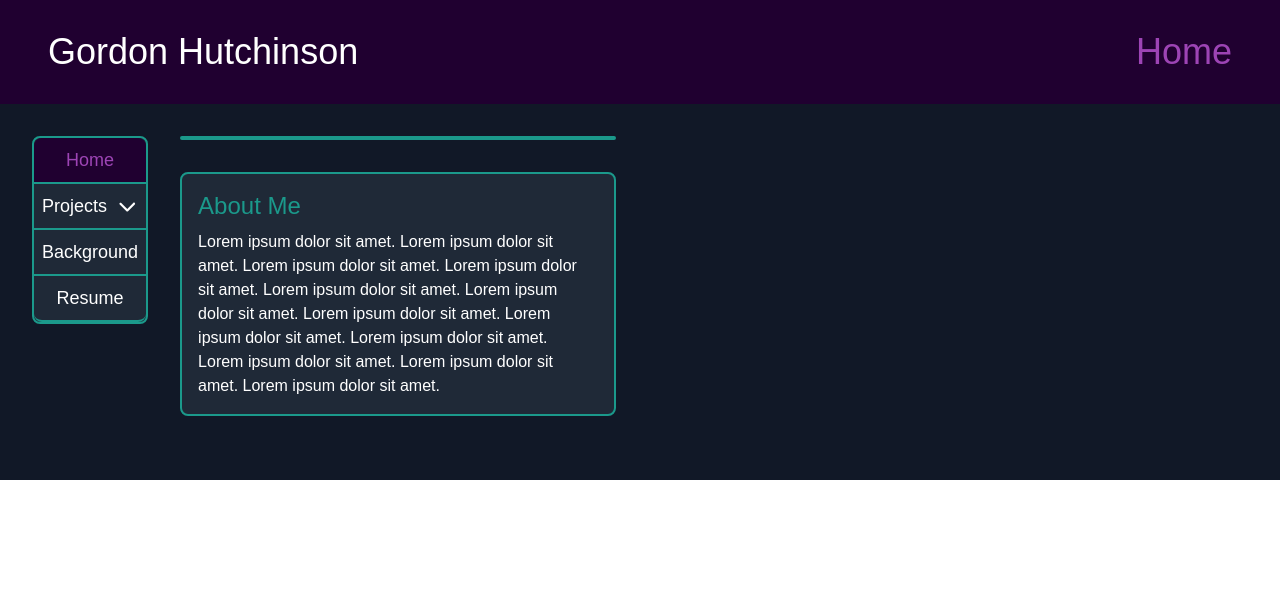
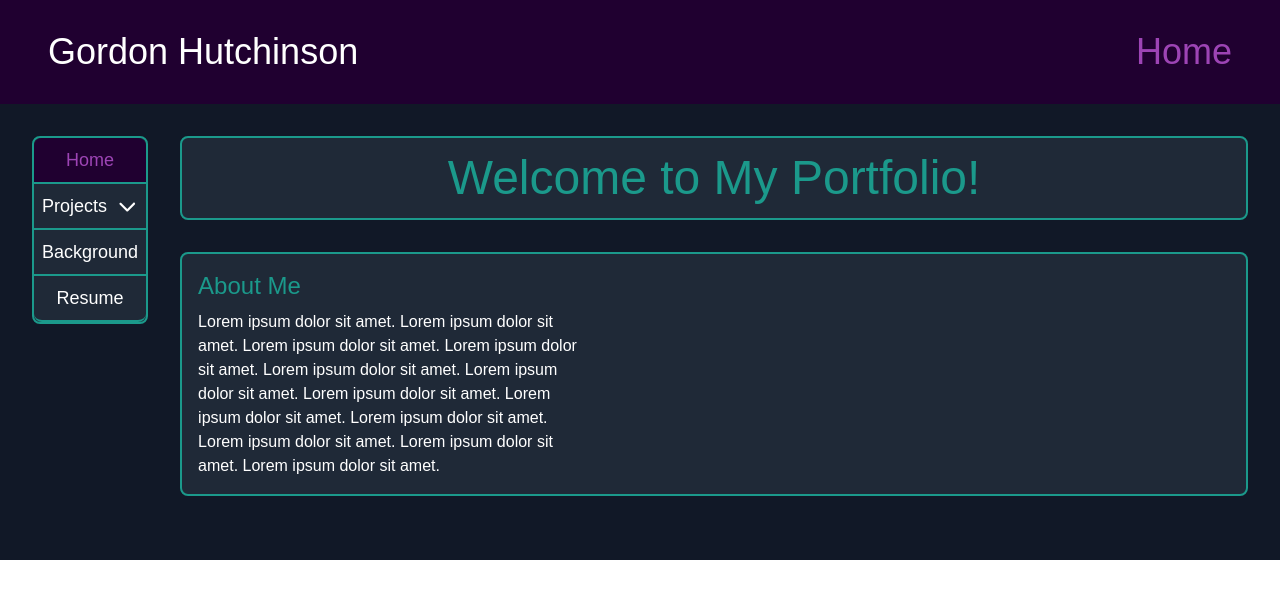
Before and after one commit to Algebarnacle/portfolio, a Next.js app: page / in a window 1280 px wide. Shown: the top 598 px of the page. Built offline with nearby package versions, Linux system fonts and the light colour scheme; a web font is replaced by a local one.

Commit message:
Added call to action

```diff
--- a/src/components/Content.tsx
+++ b/src/components/Content.tsx
@@ -1,10 +1,10 @@
 export default function HomeContent() {
     return (
-        <div className="flex flex-col">
+        <div className="flex flex-col w-full">
             <div
-            className="bg-gray-800 text-white text-base flex flex-row border-2 border-accent rounded-lg justify-between w-full mb-8"
+            className="bg-gray-800 text-white text-base border-2 border-accent rounded-lg w-full mb-8 p-4"
             >
-
+                <div className="text-5xl text-accent align-middle text-center">Welcome to My Portfolio!</div>
             </div>
 
 
```
